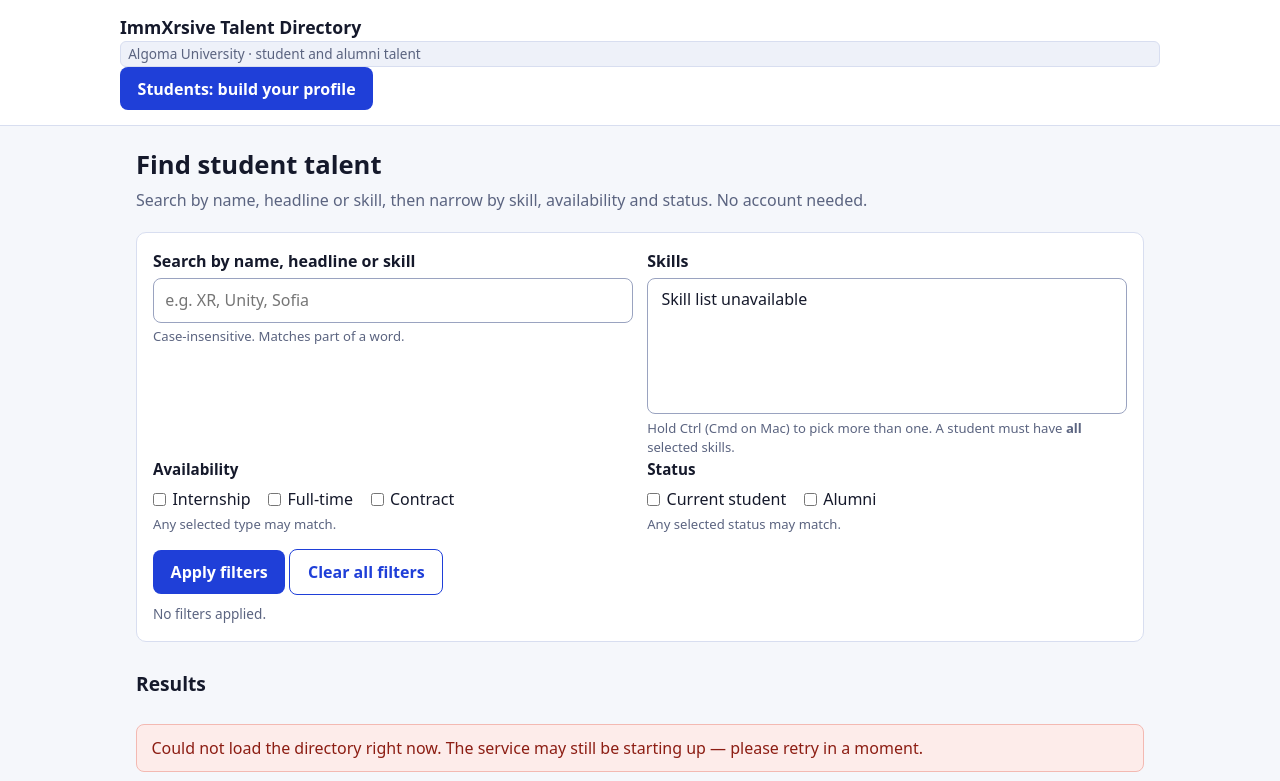
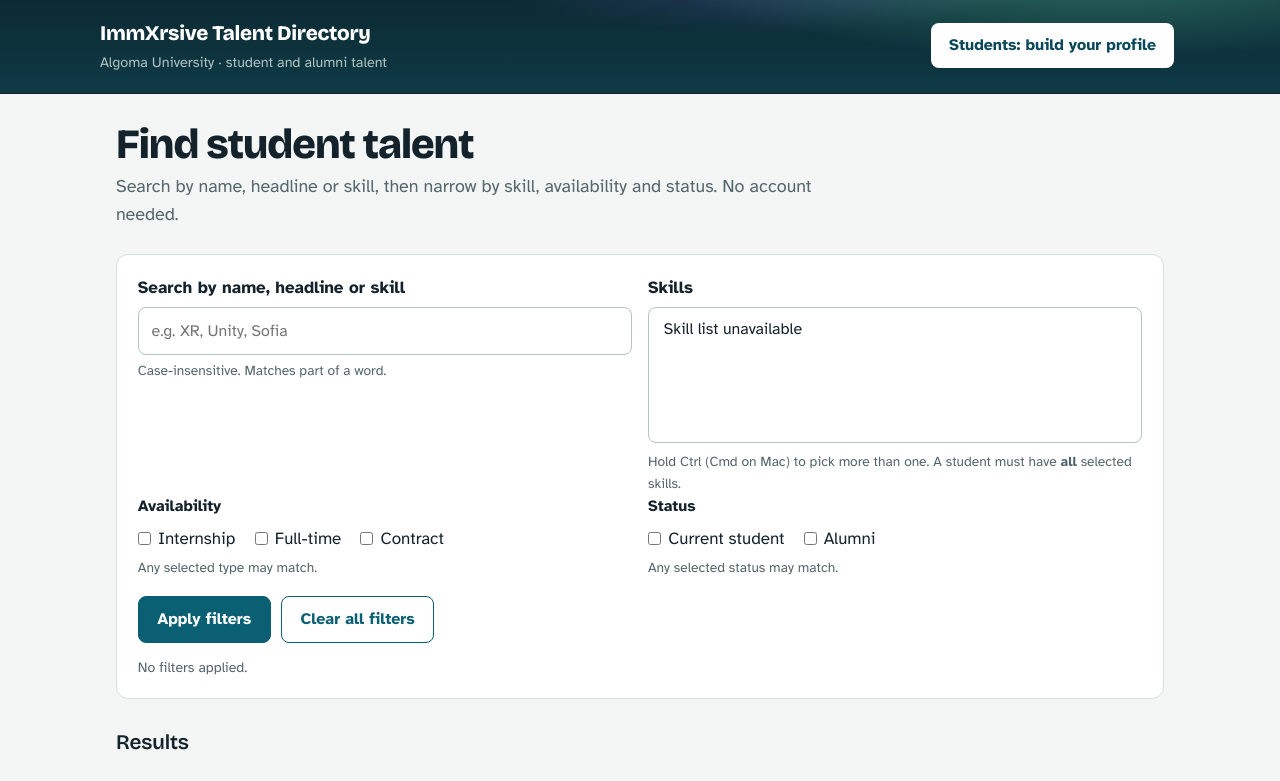
Before and after one commit to Rudra2211/team08-immxrsive, a plain HTML site: page frontend/index.html in a window 1280 px wide. Shown: the top 781 px of the page. Drawn offline with nearby package versions, Linux system fonts and the light colour scheme; no server answers.

Commit message:
Add files via upload
Restyle: lake-and-aurora header, legible type, explicit link colours

```diff
--- a/frontend/style.css
+++ b/frontend/style.css
@@ -1,22 +1,40 @@
+/* ImmXrsive Talent Directory — Algoma University, Sault Ste. Marie.
+   One bold element: the lake-and-aurora header band. Everything else is
+   quiet, flat and legible. Body type is Atkinson Hyperlegible, designed for
+   low-vision readers; headings are Bricolage Grotesque. */
+@import url("https://fonts.googleapis.com/css2?family=Atkinson+Hyperlegible:ital,wght@0,400;0,700;1,400&family=Bricolage+Grotesque:opsz,wght@12..96,600;12..96,800&display=swap");
+
 :root {
-  --bg: #f5f7fb;
+  --bg: #f3f6f5;          /* mist */
   --surface: #ffffff;
-  --ink: #15192b;
-  --muted: #5b6480;
-  --line: #d8def0;
-  --brand: #1f3fd8;
-  --brand-dark: #16309f;
+  --ink: #14232b;         /* slate ink */
+  --muted: #55656c;
+  --line: #d5dfdd;        /* hairline */
+  --line-strong: #b4c4c1;
+  --brand: #0b5f73;       /* Superior teal */
+  --brand-dark: #08485a;  /* deep lake */
+  --brand-soft: #e3f0f1;
   --focus: #b3261e;
-  --radius: 10px;
+  --radius: 12px;
+  --heading: "Bricolage Grotesque", "Segoe UI", system-ui, sans-serif;
+  --body: "Atkinson Hyperlegible", system-ui, -apple-system, "Segoe UI", Roboto, Arial, sans-serif;
 }
 * { box-sizing: border-box; }
 html, body { margin: 0; padding: 0; }
 body {
   background: var(--bg);
   color: var(--ink);
-  font-family: system-ui, -apple-system, "Segoe UI", Roboto, Helvetica, Arial, sans-serif;
-  line-height: 1.5;
+  font-family: var(--body);
+  font-size: 1.0625rem;
+  line-height: 1.55;
+  -webkit-font-smoothing: antialiased;
 }
+
+/* Links always carry an explicit colour, so no browser or OS theme can turn
+   them near-white against these light surfaces. */
+a, a:visited { color: var(--brand); text-underline-offset: 0.18em; text-decoration-thickness: 1px; }
+a:hover { color: var(--brand-dark); text-decoration-thickness: 2px; }
+
 .skip-link {
   position: absolute; left: -9999px; top: 0; z-index: 100;
   background: var(--brand); color: #fff; padding: 0.6rem 1rem; border-radius: 0 0 var(--radius) 0;
@@ -30,149 +48,213 @@ select:focus-visible, textarea:focus-visible, [tabindex]:focus-visible {
   outline-offset: 2px;
 }
 
+/* ---- The header: Lake Superior at night, with a faint aurora ---------- */
 header.site {
-  background: var(--surface);
-  border-bottom: 1px solid var(--line);
-  padding: 0.9rem 1rem;
+  background:
+    radial-gradient(55% 150% at 86% -35%, rgba(94, 214, 170, 0.42), transparent 64%),
+    radial-gradient(40% 130% at 60% -45%, rgba(124, 108, 230, 0.34), transparent 62%),
+    linear-gradient(180deg, #0c2a33 0%, #0e3a46 100%);
+  color: #eaf4f2;
+  padding: 1.15rem 1rem 1.25rem;
+  border-bottom: 1px solid #0a222a;
 }
 header.site .inner,
 main, footer.site .inner {
-  max-width: 1040px; margin: 0 auto;
+  max-width: 1080px; margin: 0 auto;
 }
-header.site a.brand {
-  font-weight: 700; font-size: 1.1rem; color: var(--ink); text-decoration: none;
+header.site .inner {
+  display: grid; grid-template-columns: 1fr auto; column-gap: 1rem; align-items: center;
 }
-header.site .tag { color: var(--muted); font-size: 0.85rem; display: block; }
+header.site a.brand,
+header.site a.brand:visited {
+  grid-column: 1;
+  font-family: var(--heading); font-weight: 800; font-size: 1.3rem; letter-spacing: -0.015em;
+  color: #ffffff; text-decoration: none;
+}
+header.site a.brand:hover { color: #c9f1e3; }
+/* The site tagline — not a skill tag, so it opts out of the tag pill below. */
+header.site .tag {
+  grid-column: 1; display: block;
+  background: none; border: 0; padding: 0; border-radius: 0;
+  color: rgba(234, 244, 242, 0.74); font-size: 0.9rem;
+}
+header.site .btn,
+header.site .btn:visited {
+  grid-column: 2; grid-row: 1 / span 2;
+  background: #ffffff; color: var(--brand-dark); border: 0;
+}
+header.site .btn:hover { background: #d9f2ea; color: var(--brand-dark); }
+@media (max-width: 560px) {
+  header.site .btn { grid-column: 1; grid-row: auto; justify-self: start; margin-top: 0.75rem; }
+}
 
-main { padding: 1.25rem 1rem 3rem; }
-h1 { font-size: 1.6rem; margin: 0 0 0.25rem; }
-h2 { font-size: 1.2rem; margin: 1.75rem 0 0.6rem; }
-h3 { font-size: 1.02rem; margin: 0 0 0.2rem; }
-p.lede { color: var(--muted); margin: 0 0 1.25rem; }
+/* ---- Type ------------------------------------------------------------- */
+main { padding: 1.75rem 1rem 3.5rem; }
+h1, h2, h3 { font-family: var(--heading); color: var(--ink); }
+h1 {
+  font-size: clamp(1.85rem, 1.3rem + 2.2vw, 2.6rem); font-weight: 800;
+  line-height: 1.08; letter-spacing: -0.025em; margin: 0 0 0.4rem;
+}
+h2 { font-size: 1.3rem; font-weight: 600; line-height: 1.2; letter-spacing: -0.01em; margin: 2rem 0 0.7rem; }
+h3 { font-size: 1.1rem; font-weight: 600; line-height: 1.25; margin: 0 0 0.25rem; }
+p.lede { color: var(--muted); font-size: 1.12rem; max-width: 62ch; margin: 0 0 1.6rem; }
 
+/* ---- Surfaces ---------------------------------------------------------- */
 .panel {
   background: var(--surface); border: 1px solid var(--line);
-  border-radius: var(--radius); padding: 1rem; margin-bottom: 1.25rem;
+  border-radius: var(--radius); padding: 1.25rem 1.3rem; margin-bottom: 1.4rem;
 }
-fieldset { border: 0; padding: 0; margin: 0 0 0.9rem; }
-legend { font-weight: 600; padding: 0; margin-bottom: 0.4rem; font-size: 0.95rem; }
-label { display: block; font-weight: 600; margin-bottom: 0.3rem; }
-input[type="text"], input[type="email"], input[type="search"], select, textarea {
-  width: 100%; padding: 0.6rem 0.7rem; font: inherit;
-  border: 1px solid #9aa3c0; border-radius: 8px; background: #fff; color: var(--ink);
+.panel > h2:first-child, .panel > h2:first-of-type { margin-top: 0.1rem; }
+
+/* ---- Forms ------------------------------------------------------------- */
+fieldset { border: 0; padding: 0; margin: 0 0 1rem; }
+legend { font-weight: 700; padding: 0; margin-bottom: 0.45rem; font-size: 0.98rem; }
+label { display: block; font-weight: 700; margin: 0.9rem 0 0.35rem; }
+label:first-child { margin-top: 0; }
+input[type="text"], input[type="email"], input[type="search"], input[type="url"],
+select, textarea {
+  width: 100%; padding: 0.65rem 0.8rem; font: inherit; font-size: 1rem;
+  border: 1px solid var(--line-strong); border-radius: 8px; background: #fff; color: var(--ink);
+  transition: border-color 120ms ease, box-shadow 120ms ease;
+}
+input[type="text"]:focus, input[type="email"]:focus, input[type="search"]:focus,
+input[type="url"]:focus, select:focus, textarea:focus {
+  border-color: var(--brand); box-shadow: 0 0 0 3px var(--brand-soft);
 }
 textarea { min-height: 7rem; resize: vertical; }
 select[multiple] { min-height: 8.5rem; }
-.help { color: var(--muted); font-size: 0.82rem; margin: 0.25rem 0 0; font-weight: 400; }
+.help { color: var(--muted); font-size: 0.86rem; margin: 0.3rem 0 0; font-weight: 400; }
 
-.checks { display: flex; flex-wrap: wrap; gap: 0.5rem 1.1rem; }
+.checks { display: flex; flex-wrap: wrap; gap: 0.5rem 1.2rem; }
 .checks label {
-  display: flex; align-items: center; gap: 0.4rem;
+  display: flex; align-items: center; gap: 0.45rem;
   font-weight: 400; margin: 0; cursor: pointer;
 }
-.checks input { width: auto; margin: 0; }
+.checks input { width: auto; margin: 0; accent-color: var(--brand); }
 
-.controls-row { display: grid; gap: 0.9rem; grid-template-columns: 1fr; }
+.controls-row { display: grid; gap: 1rem; grid-template-columns: 1fr; }
 @media (min-width: 720px) {
   .controls-row { grid-template-columns: 1fr 1fr; }
 }
 
-button, .btn {
-  display: inline-block; font: inherit; font-weight: 600;
-  padding: 0.6rem 1.1rem; border: 0; border-radius: 8px;
+/* ---- Actions ------------------------------------------------------------ */
+button, .btn, a.btn:visited {
+  display: inline-block; font: inherit; font-weight: 700; font-size: 1rem;
+  padding: 0.62rem 1.15rem; margin: 0.15rem 0.35rem 0.15rem 0;
+  border: 1px solid var(--brand); border-radius: 8px;
   background: var(--brand); color: #fff; cursor: pointer; text-decoration: none;
+  transition: background-color 120ms ease, border-color 120ms ease;
 }
-button:hover, .btn:hover { background: var(--brand-dark); }
+button:hover, .btn:hover { background: var(--brand-dark); border-color: var(--brand-dark); color: #fff; }
 button.secondary, .btn.secondary {
   background: #fff; color: var(--brand); border: 1px solid var(--brand);
 }
+button.secondary:hover, .btn.secondary:hover { background: var(--brand-soft); color: var(--brand-dark); }
 button:disabled { opacity: 0.6; cursor: wait; }
 
-.active-filters { display: flex; flex-wrap: wrap; gap: 0.4rem; align-items: center; margin-top: 0.6rem; }
+/* ---- Directory --------------------------------------------------------- */
+.active-filters { display: flex; flex-wrap: wrap; gap: 0.4rem; align-items: center; margin-top: 0.7rem; }
 .chip {
-  background: #e8edff; border: 1px solid #c2cdfb; color: var(--brand-dark);
-  border-radius: 999px; padding: 0.2rem 0.65rem; font-size: 0.85rem;
+  background: var(--brand-soft); border: 1px solid #b9d9dc; color: var(--brand-dark);
+  border-radius: 6px; padding: 0.2rem 0.6rem; font-size: 0.88rem;
 }
-.result-count { color: var(--muted); font-size: 0.92rem; margin: 0.4rem 0 1rem; }
+.result-count { color: var(--muted); font-size: 0.95rem; margin: 0.4rem 0 1rem; }
 
-.cards { display: grid; gap: 0.9rem; grid-template-columns: 1fr; list-style: none; padding: 0; margin: 0; }
+.cards { display: grid; gap: 1rem; grid-template-columns: 1fr; list-style: none; padding: 0; margin: 0.75rem 0 0; }
 @media (min-width: 640px) { .cards { grid-template-columns: repeat(2, 1fr); } }
 @media (min-width: 960px) { .cards { grid-template-columns: repeat(3, 1fr); } }
 .card {
   background: var(--surface); border: 1px solid var(--line);
-  border-radius: var(--radius); padding: 0.9rem; display: flex; flex-direction: column; gap: 0.4rem;
+  border-radius: 10px; padding: 1.05rem 1.1rem;
+  display: flex; flex-direction: column; gap: 0.45rem;
+  transition: border-color 120ms ease;
 }
-.card h3 a { color: var(--ink); text-decoration: none; }
-.card h3 a:hover { text-decoration: underline; }
-.card .headline { color: var(--muted); font-size: 0.92rem; margin: 0; }
-.meta { font-size: 0.85rem; color: var(--muted); margin: 0; }
-.tags { display: flex; flex-wrap: wrap; gap: 0.35rem; margin: 0.2rem 0 0; padding: 0; list-style: none; }
+.card:hover, .card:focus-within { border-color: var(--line-strong); }
+.card h3 a, .card h3 a:visited { color: var(--ink); text-decoration: none; }
+.card h3 a:hover { color: var(--brand); text-decoration: underline; }
+.card .headline { color: var(--muted); font-size: 0.95rem; margin: 0; }
+.meta { font-size: 0.88rem; color: var(--muted); margin: 0; }
+.tags { display: flex; flex-wrap: wrap; gap: 0.35rem; margin: 0.25rem 0 0; padding: 0; list-style: none; }
 .tag {
-  background: #eef1f9; border: 1px solid var(--line); border-radius: 6px;
-  padding: 0.12rem 0.45rem; font-size: 0.8rem;
+  background: #eef3f2; border: 1px solid var(--line); border-radius: 6px; color: var(--ink);
+  padding: 0.12rem 0.5rem; font-size: 0.84rem;
 }
 .badge {
-  display: inline-block; background: #e6f4ec; border: 1px solid #b7ddc6;
-  color: #1b6b3a; border-radius: 6px; padding: 0.1rem 0.45rem; font-size: 0.8rem;
+  display: inline-block; align-self: flex-start;
+  background: var(--brand-soft); border: 1px solid #b9d9dc;
+  color: var(--brand-dark); border-radius: 6px; padding: 0.12rem 0.5rem; font-size: 0.84rem;
 }
 
-dl.facts { display: grid; grid-template-columns: max-content 1fr; gap: 0.35rem 1rem; margin: 0.75rem 0 0; }
-dl.facts dt { font-weight: 600; color: var(--muted); }
+dl.facts { display: grid; grid-template-columns: max-content 1fr; gap: 0.4rem 1.1rem; margin: 0.25rem 0 0; }
+dl.facts dt { font-weight: 700; color: var(--muted); }
 dl.facts dd { margin: 0; }
 
-.notice { padding: 0.7rem 0.9rem; border-radius: 8px; margin: 0.6rem 0; }
-.notice.error { background: #fdecea; border: 1px solid #f3b9b2; color: #8c1d13; }
-.notice.success { background: #e7f5ec; border: 1px solid #b4dcc3; color: #16623a; }
-.notice.info { background: #eef1f9; border: 1px solid var(--line); color: var(--muted); }
+/* ---- Messages --------------------------------------------------------- */
+.notice { padding: 0.75rem 0.95rem; border-radius: 8px; margin: 0.7rem 0; }
+.notice.error { background: #fbeceb; border: 1px solid #efc0bb; color: #8a1d14; }
+.notice.success { background: #e6f4ee; border: 1px solid #b3dcc8; color: #145a3a; }
+.notice.info { background: #eef3f2; border: 1px solid var(--line); color: var(--muted); }
+.notice:not(.error):not(.success):not(.info) { background: #fff8e8; border: 1px solid #ecd9a6; color: #5c4510; }
 
-.breadcrumb { font-size: 0.88rem; margin: 0 0 0.75rem; }
-.breadcrumb a { color: var(--brand); }
+.breadcrumb { font-size: 0.92rem; margin: 0 0 1rem; }
 
-footer.site { border-top: 1px solid var(--line); background: var(--surface); padding: 1rem; color: var(--muted); font-size: 0.85rem; }
+footer.site {
+  border-top: 1px solid var(--line); background: var(--surface);
+  padding: 1.2rem 1rem; color: var(--muted); font-size: 0.88rem;
+}
 
 .visually-hidden {
   position: absolute; width: 1px; height: 1px; overflow: hidden;
   clip: rect(0 0 0 0); white-space: nowrap;
 }
 
-/* ---- Release 2 ---- */
+/* ---- Release 2 -------------------------------------------------------- */
 
 /* R2.23 — the three presets only re-point the shared tokens, so every
    component follows the theme without a single theme-specific rule.
    "classic" is the default above, so it needs no block. */
 [data-theme="slate"] {
   --bg: #eef1f6; --surface: #ffffff; --ink: #1b2330; --muted: #54607a;
-  --line: #ccd5e2; --brand: #2f4a6d; --brand-dark: #1f3651;
+  --line: #ccd5e2; --line-strong: #aab6c9; --brand: #2f4a6d; --brand-dark: #1f3651;
+  --brand-soft: #e5ebf3;
 }
 [data-theme="warm"] {
   --bg: #fdf6ef; --surface: #ffffff; --ink: #2a2119; --muted: #6d5c49;
-  --line: #e6d7c4; --brand: #a0511c; --brand-dark: #7a3c13;
+  --line: #e6d7c4; --line-strong: #cdb79c; --brand: #a0511c; --brand-dark: #7a3c13;
+  --brand-soft: #f7e8da;
 }
 
 /* Bios, education and imported experience keep their line breaks without any
    markup (R2.25), and a long unbroken string cannot push a 390px page
    sideways (R2.26). */
-.prose { white-space: pre-line; overflow-wrap: anywhere; margin: 0 0 0.75rem; }
+.prose { white-space: pre-line; overflow-wrap: anywhere; margin: 0 0 0.8rem; max-width: 70ch; }
 dl.facts dd { overflow-wrap: anywhere; min-width: 0; }
 input[type="file"] { max-width: 100%; }
 
 /* Reorderable rows: label plus two buttons, wrapping on a narrow screen. */
-.row-list { list-style: none; margin: 0; padding: 0; display: grid; gap: 0.5rem; }
+.row-list { list-style: none; margin: 0; padding: 0; display: grid; gap: 0.6rem; }
 .row-list li {
   display: flex; flex-wrap: wrap; gap: 0.5rem; align-items: center;
-  justify-content: space-between;
-  border: 1px solid var(--line); border-radius: 8px; padding: 0.45rem 0.6rem;
+  justify-content: space-between; background: var(--surface);
+  border: 1px solid var(--line); border-radius: 8px; padding: 0.6rem 0.8rem;
 }
-.row-list button { padding: 0.35rem 0.75rem; font-size: 0.9rem; }
+.row-list button { padding: 0.38rem 0.8rem; font-size: 0.92rem; }
 /* A row carrying several lines of its own (title, meta, statement) rather than
    one label and one control. Stacking keeps it readable at 390px (R3.23). */
 .row-list li.stack { flex-direction: column; align-items: stretch; justify-content: flex-start; }
 .row-list li.stack > p { margin: 0.15rem 0; }
+.row-list li.stack > p:first-child { font-family: var(--heading); font-weight: 600; font-size: 1.08rem; }
+
+/* ---- Release 3 -------------------------------------------------------- */
 
 /* R3.21 — fallback evidence. The image must never overflow a narrow screen. */
-.demo-fallback { margin: 0.8rem 0; }
+.demo-fallback { margin: 1rem 0; }
 .demo-fallback img {
   display: block; width: 100%; height: auto; max-width: 100%;
-  border: 1px solid var(--line); border-radius: 8px; background: #fff;
+  border: 1px solid var(--line); border-radius: 10px; background: #fff;
 }
-.demo-fallback figcaption { margin-top: 0.4rem; }
+.demo-fallback figcaption { margin-top: 0.5rem; }
+
+@media (prefers-reduced-motion: reduce) {
+  * { transition: none !important; }
+}
```
